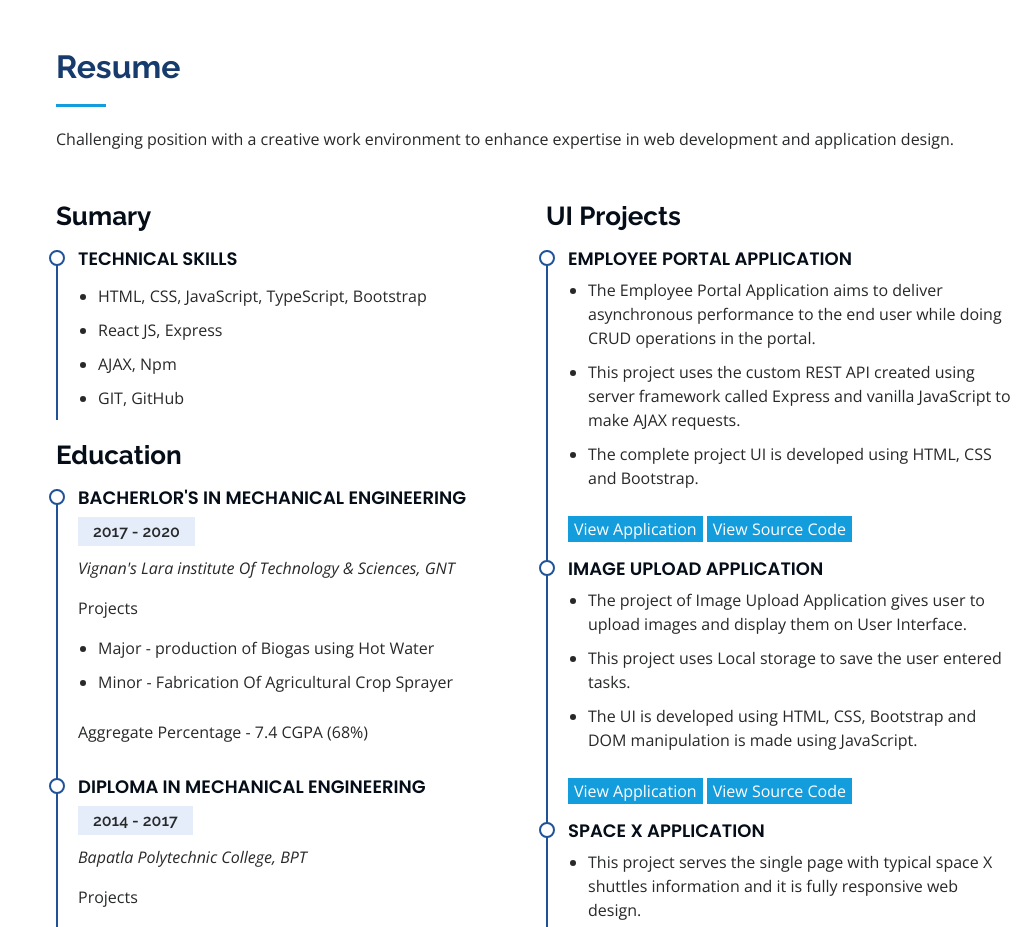
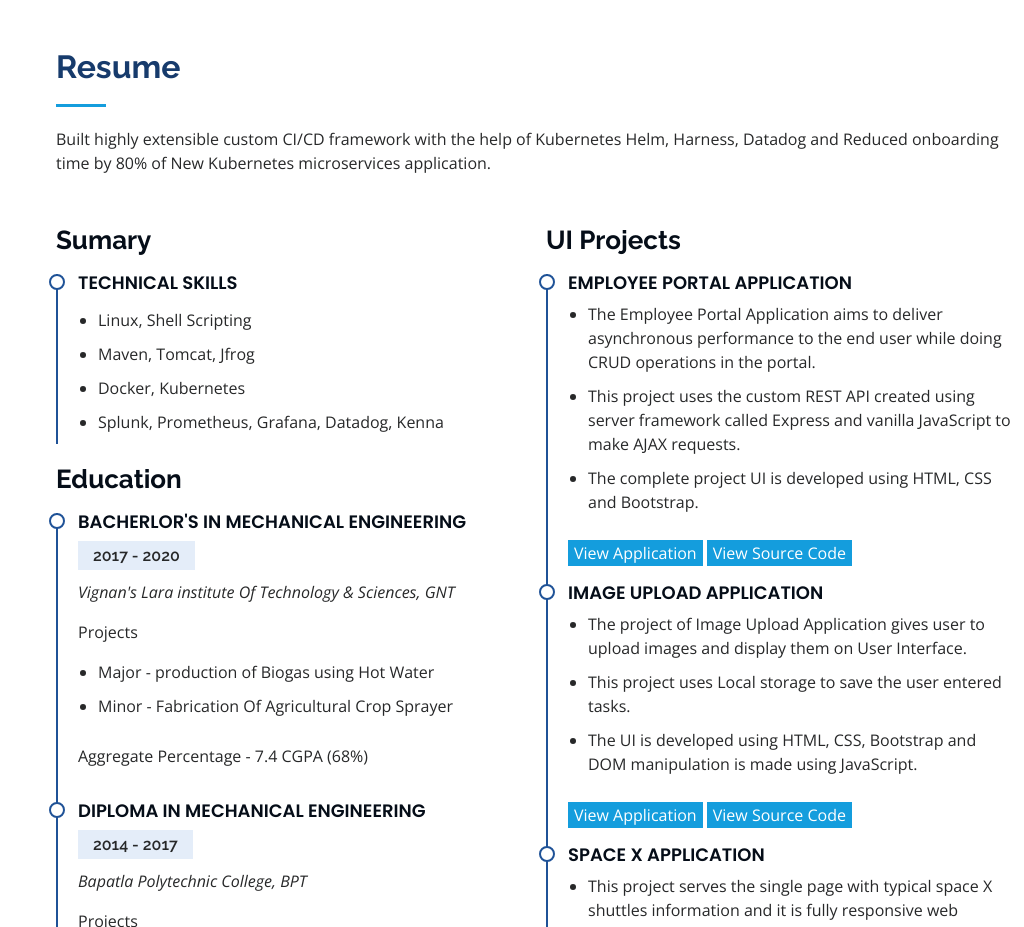
Before and after one commit to venkatareddychinnapareddy/My-Portfolio, a plain HTML site: page index.html in a window 1280 px wide. Shown: the part 1960-2887 px from the top of the page, without its empty margins (256-1280 px from the left). Drawn offline with nearby package versions, Linux system fonts and the light colour scheme; files whose address does not match are found by name.

Commit message:
Update index.html
updted

```diff
--- a/index.html
+++ b/index.html
@@ -210,7 +210,8 @@ Security hub, Config, Guard duty, Code Pipeline, Cloud watch, SNS etc.</p>
 
         <div class="section-title">
           <h2>Resume</h2>
-          <p>Challenging position with a creative work environment to enhance expertise in web development and application design.</p>
+          <p>Built highly extensible custom CI/CD framework with the help of Kubernetes Helm, Harness, Datadog and Reduced
+onboarding time by 80% of New Kubernetes microservices application.</p>
         </div>
 
         <div class="row">
@@ -220,10 +221,10 @@ Security hub, Config, Guard duty, Code Pipeline, Cloud watch, SNS etc.</p>
               <h4>Technical Skills</h4>
               <p><em></em></p>
               <ul>
-                <li>HTML, CSS, JavaScript, TypeScript, Bootstrap</li>
-                <li>React JS, Express</li>
-                <li>AJAX, Npm</li>
-                <li>GIT, GitHub</li>
+                <li>Linux, Shell Scripting</li>
+                <li>Maven, Tomcat, Jfrog</li>
+                <li>Docker, Kubernetes</li>
+                <li>Splunk, Prometheus, Grafana, Datadog, Kenna</li>
               </ul>
             </div>
 
```
